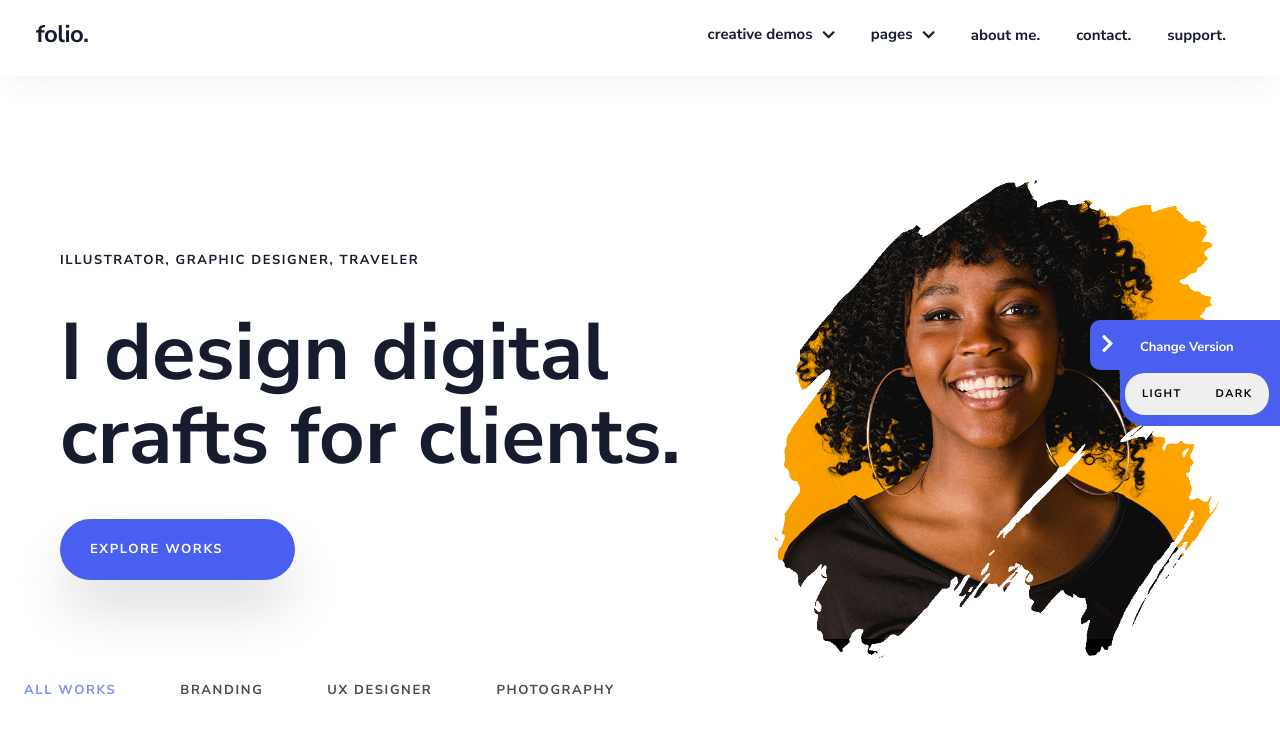
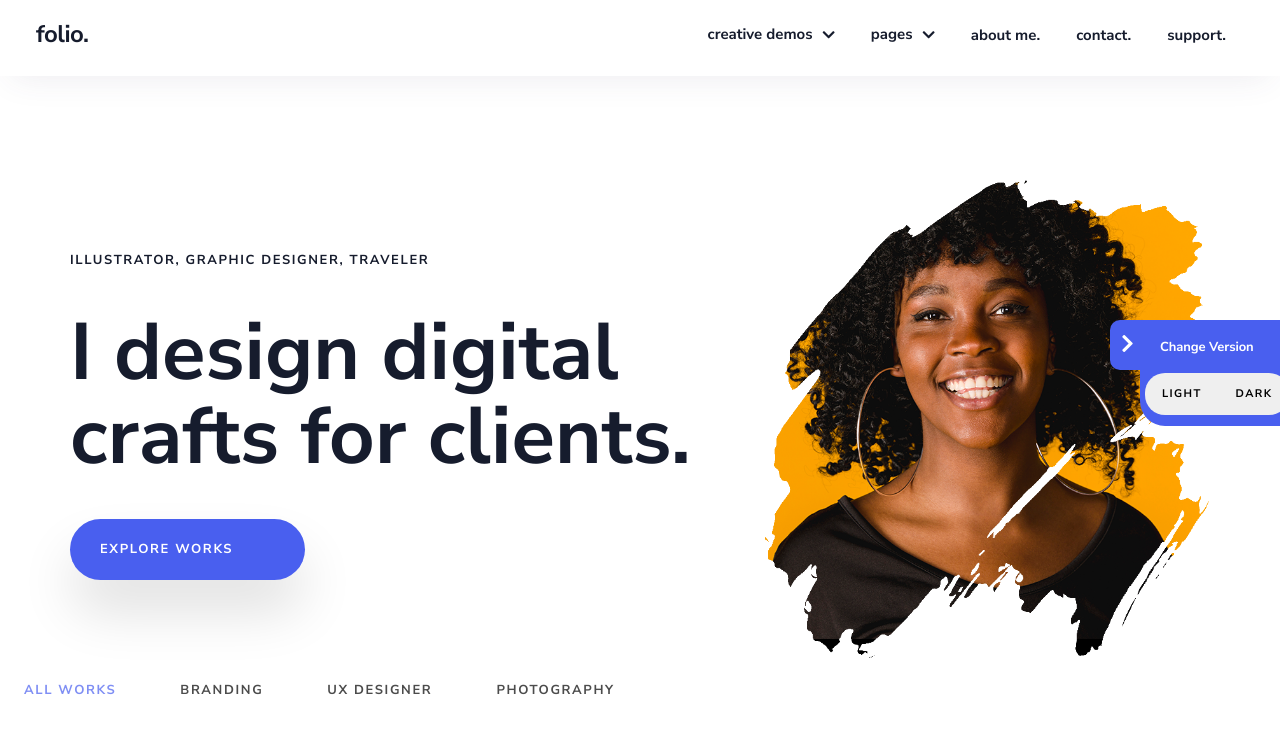
Before and after one commit to irwin7/folios, a plain HTML site: page index.html in a window 1280 px wide. Shown: the top 736 px of the page. Drawn offline with nearby package versions, Linux system fonts and the light colour scheme; some icons are missing.

Commit message:
container update

```diff
--- a/css/column.css
+++ b/css/column.css
@@ -3,7 +3,7 @@
 }
 
 .container {
-  min-width: 1200px;
+  min-width: 1180px;
   margin: 0 auto;
   padding: 0 20px;
 }
```
